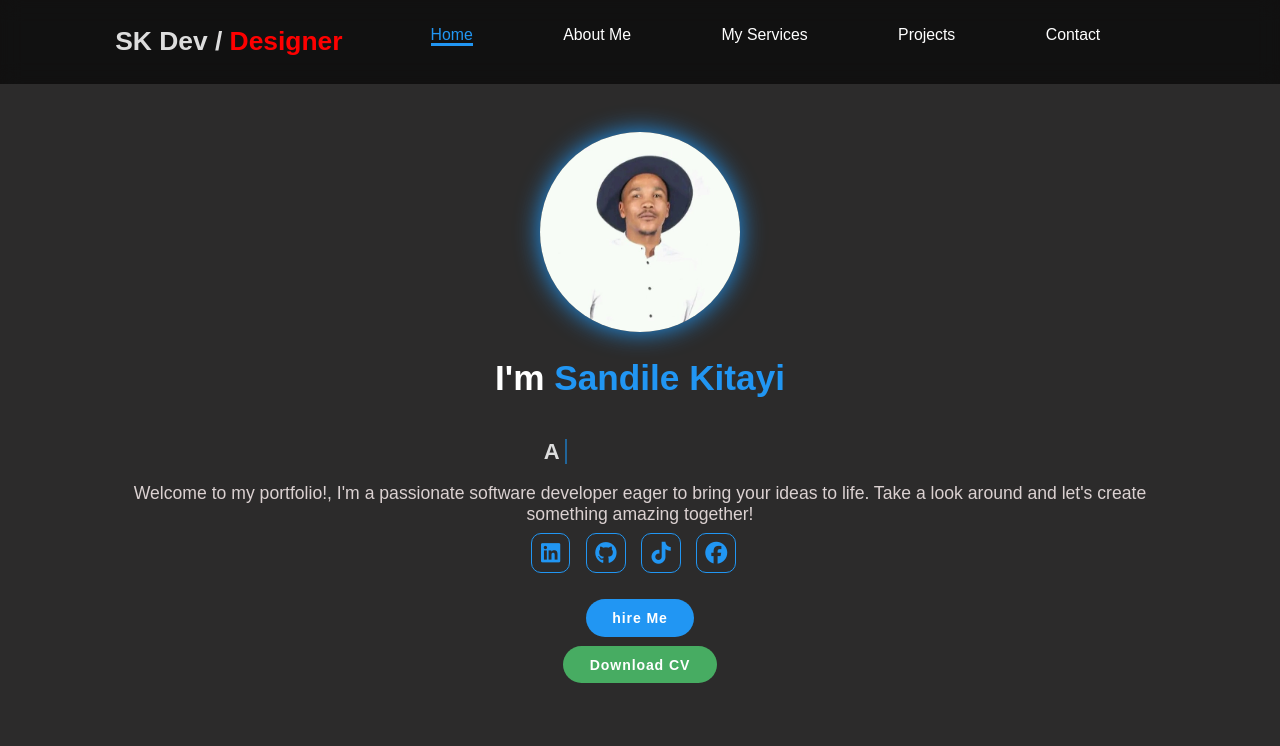
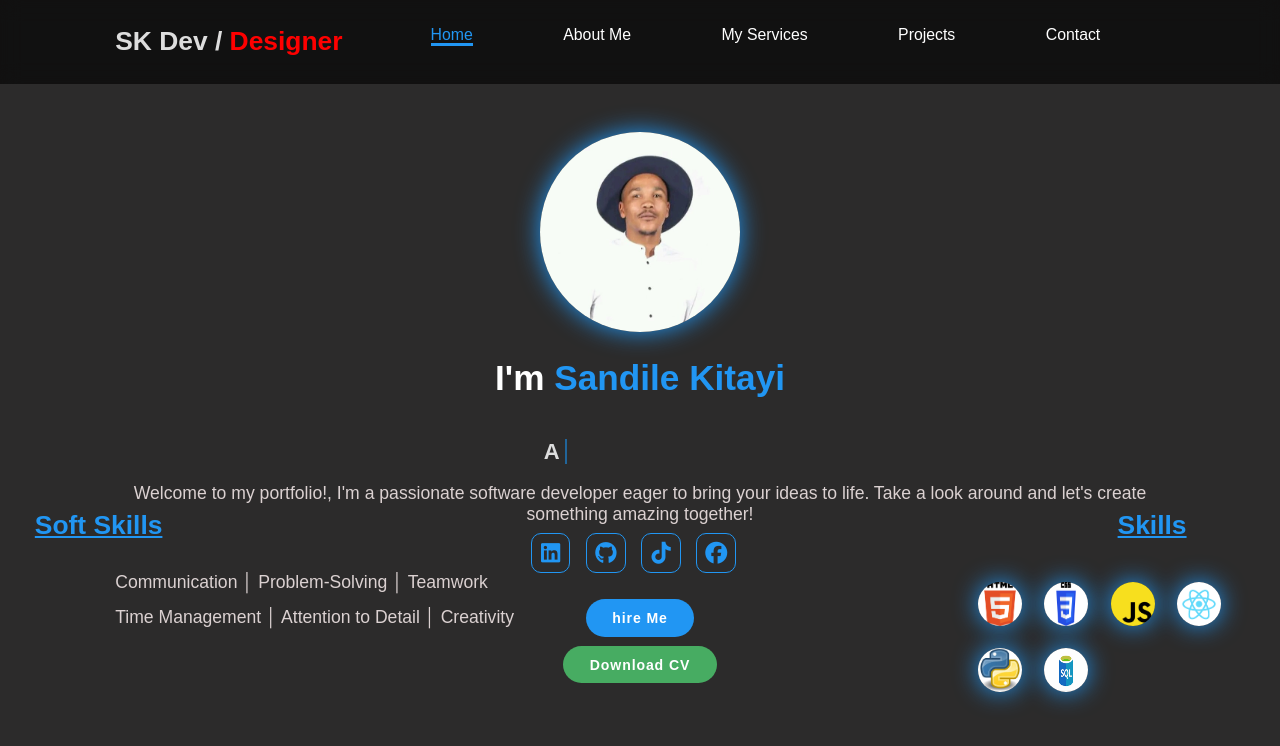
Before and after one commit to ksandile/Portfolio, a plain HTML site: page index.html in a window 1280 px wide. Drawn offline with Linux system fonts and the light colour scheme.

Commit message:
added
added

```diff
--- a/index.css
+++ b/index.css
@@ -235,6 +235,60 @@ section {
     border-left: 3px solid #222;
     right: -8px;
     animation: cursor 0.6s infinite, typing 20s steps(14) infinite;
+}
+
+.MySkills {
+    position: fixed;
+    top: 65rem;
+    left: 110rem;
+}
+.MySkills h1 {
+    position: fixed;
+    top: 58rem;
+    left: 127rem;
+    color: #2196f3;
+    font-size: 3rem;
+    text-decoration: underline;
+}
+.skillsImgContainer {
+    display: flex;
+    flex-wrap: wrap;
+    justify-content: center;
+}
+.skillsImg img {
+    border-radius: 50%;
+    box-shadow: 0 0 25px #2196f3;
+    margin: 10px;
+    width: 5rem; /* Adjust the width as needed */
+    height: 5rem;
+}
+
+.skillsImg img:nth-child(3n+1) {
+    clear: left;
+}
+
+.softSkills-Container {
+    position: fixed;
+}
+.softSkills-Container h1 {
+    position: fixed;
+    top: 58rem;
+    right: 127rem;
+    color: #2196f3;
+    font-size: 3rem;
+    text-decoration: underline;
+}
+.softSkillsP1 p {
+    position: fixed;
+    top: 65rem;
+    color: #dbd1d1;
+    font-size: 2rem;
+}
+.softSkillsP2 p {
+    position: fixed;
+    top: 69rem;
+    color: #dbd1d1;
+    font-size: 2rem;
 }
 
 @keyframes cursor {
--- a/index.html
+++ b/index.html
@@ -38,6 +38,28 @@
                 </div>
                 <a href="#" class="btn1" id="hireMeBtn">hire Me</a>
                 <a href="https://docs.google.com/document/d/1Vmky7eL4UUL8e8Mj68rvtwYHvr5eMIjbOkmjq0v0KBg/edit" class="btn2">Download CV</a>
+            </div>
+            <div class="MySkills">
+                <h1>Skills</h1>
+                <div class="skillsImgContainer">
+                    <div class="skillsImg flex-container">
+                        <img src="html.png">
+                        <img src="css.png">
+                        <img src="javascript.png">
+                        <img src="react.png">
+                        <img src="python.jpeg">
+                        <img src="sql.png">
+                    </div>
+                </div>
+            </div>
+            <div class="softSkills-Container">
+                <h1>Soft Skills</h1>
+                <div class="softSkillsP1">
+                    <p>Communication │ Problem-Solving │ Teamwork </p>
+                </div>
+                <div class="softSkillsP2">
+                    <p>Time Management │ Attention to Detail │ Creativity</p>
+                </div>
             </div>
         </div>
     </section>
```
Also changed, not shown: css.png (added), html.png (added), javascript.png (added), python.jpeg (added), react.png (added), sql.png (added).
